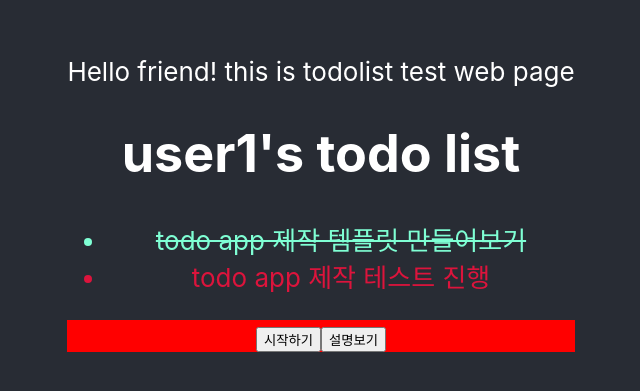
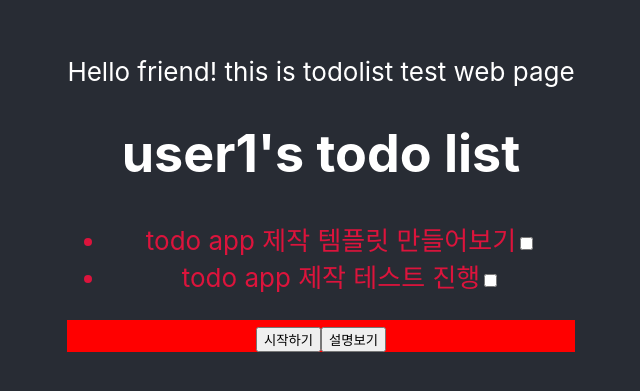
Before and after one commit to JangGeunSong/todo_app_advance, a React (Create React App) app: page / in a window 1280 px wide. Shown: the part 209-600 px from the top of the page, without its empty margins (319-959 px from the left). Built offline with nearby package versions, Linux system fonts and the light colour scheme.

Commit message:
check box로직 & type 분리 진행 처리

```diff
--- /dev/null
+++ b/src/Data/todoObject.tsx
@@ -0,0 +1,5 @@
+export default interface TodoObject {
+    idx : number,
+    todo : string,
+    isComplete : boolean
+}
--- a/src/pages/mainPage/components/buttonBundle.tsx
+++ b/src/pages/mainPage/components/buttonBundle.tsx
@@ -1,5 +1,3 @@
-import React from 'react'
-
 export default function buttonBundle():JSX.Element {
 
     const startClick = () => {
--- a/src/pages/mainPage/components/todoList.tsx
+++ b/src/pages/mainPage/components/todoList.tsx
@@ -1,41 +1,35 @@
-import React from 'react'
+import { useState } from 'react';
 
-interface todoObject {
-    idx : Number,
-    todo : string,
-    isComplete : boolean
-}
+import TodoObject from '../../../Data/todoObject';
 
-export default function todoList(username:string):JSX.Element {
-
-    const listPrint = () => {
-        const list:Array<todoObject> = [
+export default function TodoList(username:string):JSX.Element {
+    const [listTodo, SetListTodo] = useState<TodoObject[]>([
         {
             idx : 1,
             todo : "todo app 제작 템플릿 만들어보기",
-                isComplete : false
+            isComplete : true
         },
         {
             idx : 2,
             todo : "todo app 제작 테스트 진행",
             isComplete : true
         }
-        ];
-
-        return list;
-    }
-
-    let todo_list:Array<todoObject> = listPrint();
+    ])
 
     return (
         <div className="todo-list">
             <h1>{username}'s todo list</h1>
             <ul>
-                {todo_list.map(element => (
+                {listTodo.map((element, index) => (
                     <li
                         key={element.idx.toString()}
                         className={element.isComplete === true ? "complete" : "uncomplete"}>
-                        {element.todo}
+                        <span>{element.todo}</span>
+                        <input type="checkbox" onClick={() => {
+                            let newTodoArr = [...listTodo]
+                            newTodoArr[index].isComplete = !newTodoArr[index].isComplete;
+                            SetListTodo(newTodoArr)
+                        }}/>
                     </li>
                 ))}
             </ul>
```
Lines whose indentation alone changed are shown as unchanged.
